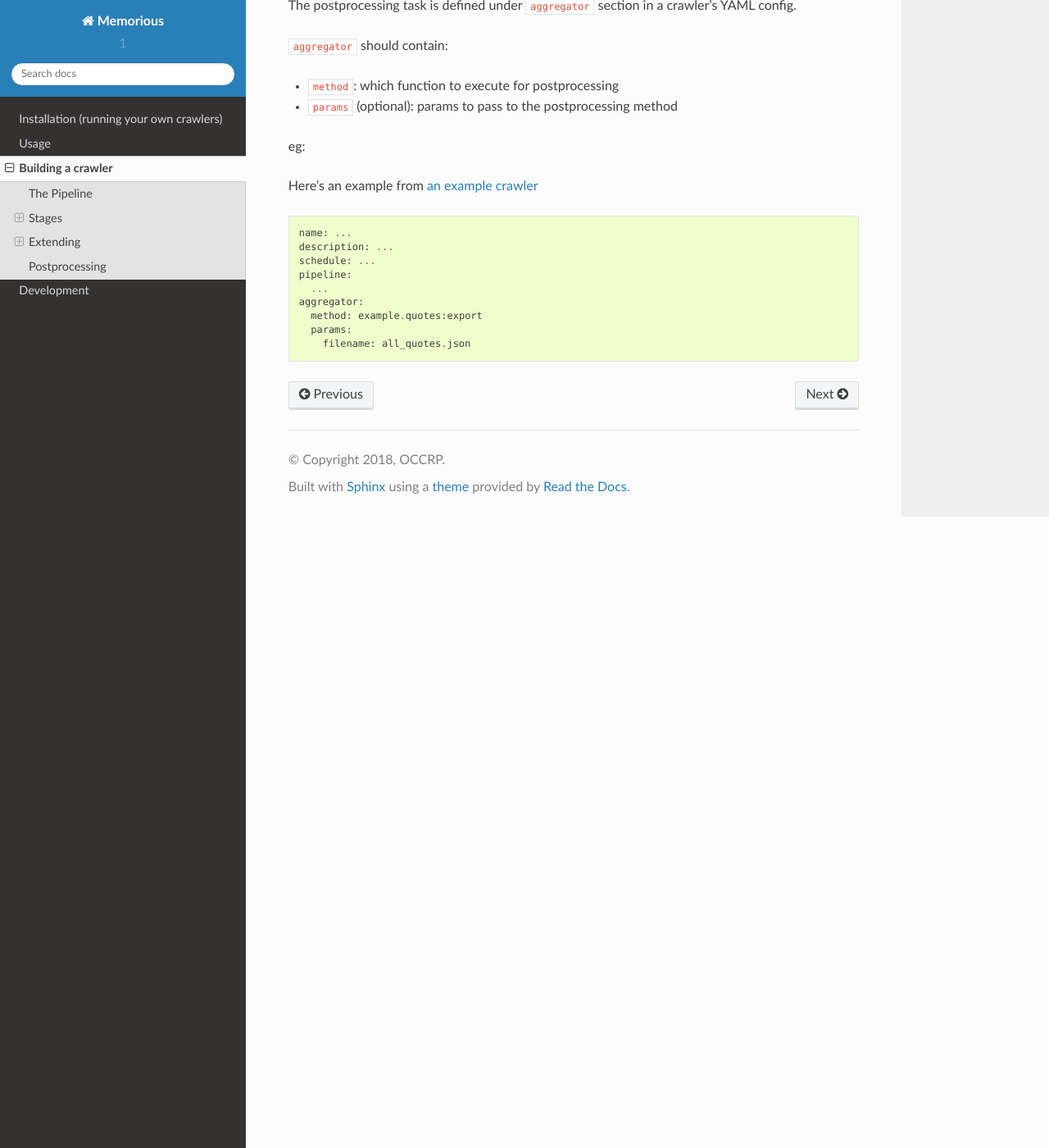
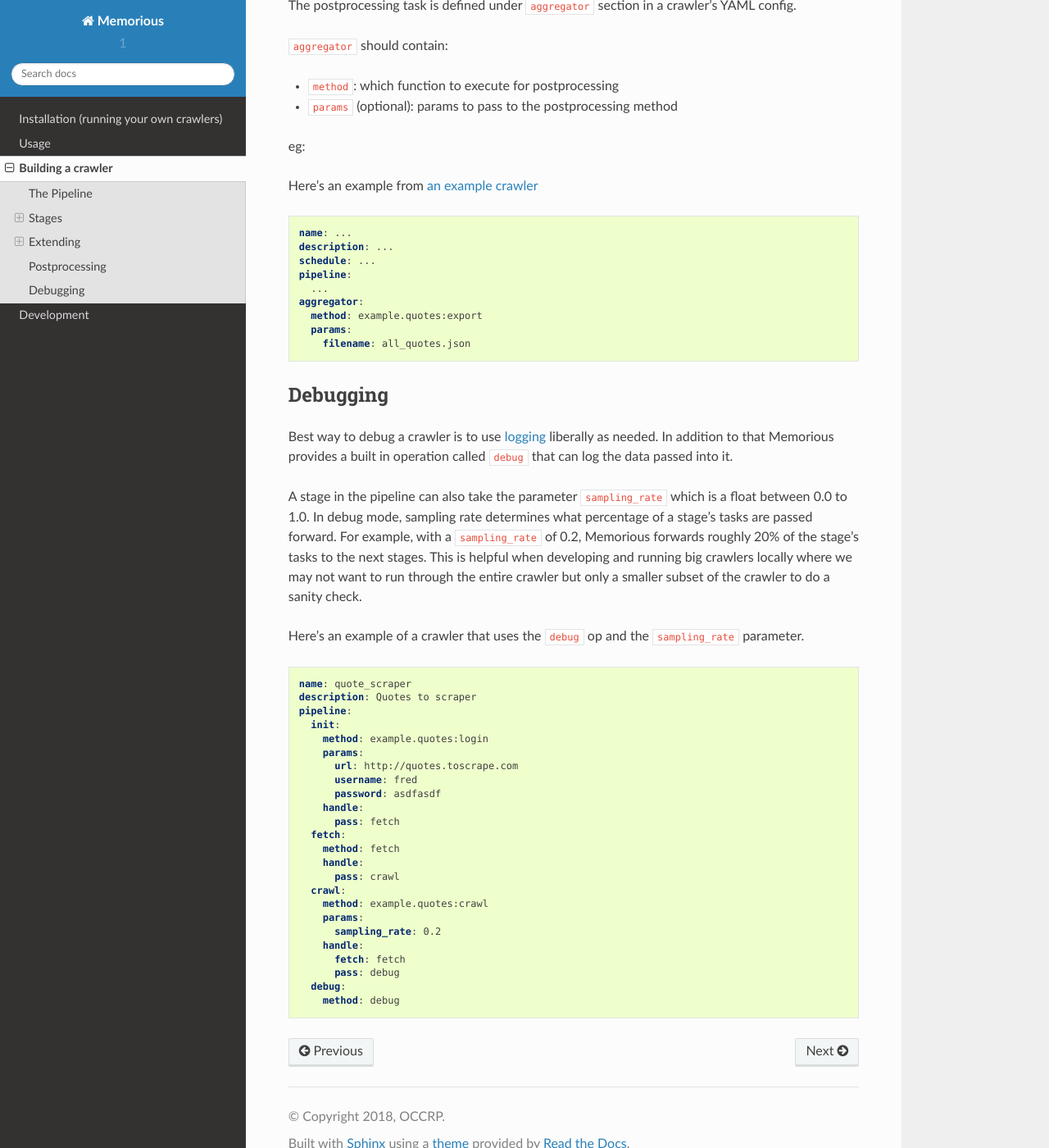
Before and after one commit to alephdata/memorious, a Sphinx documentation site: the page built from docs/buildingcrawler.md, in a window 1280 px wide and 1400 px high, scrolled down 11917 px. Shown: the whole window at 82% size. Built offline with Sphinx 7.4.7 and the Read the Docs theme 2.0.0, drawn with Linux system fonts in a browser that asks for light colours; some of the changed text lies outside the part shown.

Commit message:
Introduce sampling_rate to run a subset of crawler tasks in debug mode

````diff
--- a/docs/buildingcrawler.md
+++ b/docs/buildingcrawler.md
@@ -40,7 +40,7 @@ A stage must contain:
   * Some in-built methods may return different conditions depending on the input - see method-specific sections.
   * You will care more about this if you're [extending](#extending) Memorious.
 
-```
+```yaml
 name: my_crawler
 pipeline:
   init:
@@ -199,7 +199,7 @@ Output data:
 
 Here's an example configuration for a crawler that uses a socks5 proxy:
 
-```
+```yaml
 name: quote_scraper
 description: Quotes to scraper
 pipeline:
@@ -247,7 +247,7 @@ Output:
 
 An example `parse` configuration, which crawls links and stores only documents:
 
-```
+```yaml
   parse:
     method: parse
     params:
@@ -335,7 +335,7 @@ If none of the inbuilt methods do it for you, you can write your own. You'll nee
 
 You can then call these methods from a YAML config instead of the Memorious ones. eg:
 
-```
+```yaml
   my_stage:
     method: custom.module:my_method
     params:
@@ -406,7 +406,7 @@ Memorious caches responses as tags in Redis. These tags expire after a certain d
 
 `context.skip_incremental(*criteria)` is a helper function that uses tags to provide support for incremental crawling. For example, let's say you want to skip the urls you've crawled in a previous run. The code below will check if the url is in cache as a tag. If it's not in cache, it will create a tag in cache and return `False` - it's a new url that should be crawled. Else, if it's already in cache, `skip_incremental` returns `True` - the url has been crawled before and should be skipped.
 
-```
+```python
 if context.skip_incremental(url):
     # skip url
 else:
@@ -417,7 +417,7 @@ else:
 
 Memorious contains useful helper functions you might like to use:
 
-```
+```python
 from memorious.helpers import ...
 ```
 
@@ -432,7 +432,7 @@ from memorious.helpers import ...
 
 #### OCR
 
-```
+```python
 from memorious.helpers.ocr import read_text
 from memorious.helpers.ocr import read_word
 ```
@@ -456,7 +456,7 @@ eg:
 
 Here's an example from [an example crawler](https://github.com/alephdata/memorious/blob/master/example/config/extended_web_scraper.yml)
 
-```
+```yaml
 name: ...
 description: ...
 schedule: ...
@@ -467,3 +467,42 @@ aggregator:
   params:
     filename: all_quotes.json
 ```
+
+## Debugging
+
+Best way to debug a crawler is to use [logging](#logs) liberally as needed. In addition to that Memorious provides a built in operation called `debug`
+that can log the data passed into it.
+
+A stage in the pipeline can also take the parameter `sampling_rate` which is a float between 0.0 to 1.0. In debug mode, sampling rate determines what percentage
+of a stage's tasks are passed forward. For example, with a `sampling_rate` of 0.2, Memorious forwards roughly 20% of the stage's tasks to the next stages. This is
+helpful when developing and running big crawlers locally where we may not want to run through the entire crawler but only a smaller subset of the crawler to do a
+sanity check.
+
+Here's an example of a crawler that uses the `debug` op and the `sampling_rate` parameter.
+
+```yaml
+name: quote_scraper
+description: Quotes to scraper
+pipeline:
+  init:
+    method: example.quotes:login
+    params:
+      url: http://quotes.toscrape.com
+      username: fred
+      password: asdfasdf
+    handle:
+      pass: fetch
+  fetch:
+    method: fetch
+    handle:
+      pass: crawl
+  crawl:
+    method: example.quotes:crawl
+    params:
+      sampling_rate: 0.2
+    handle:
+      fetch: fetch
+      pass: debug
+  debug:
+    method: debug
+```
````
Also changed, not shown: 1 other file.
